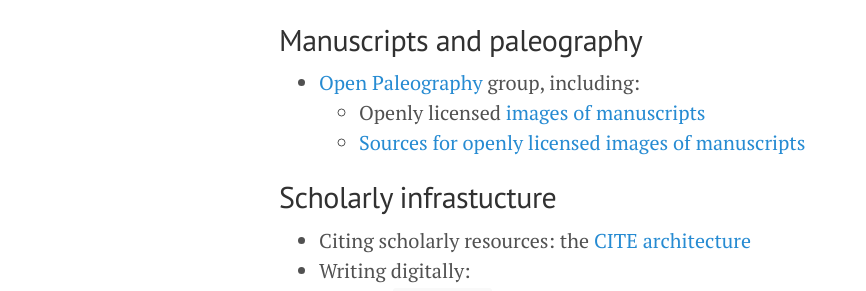
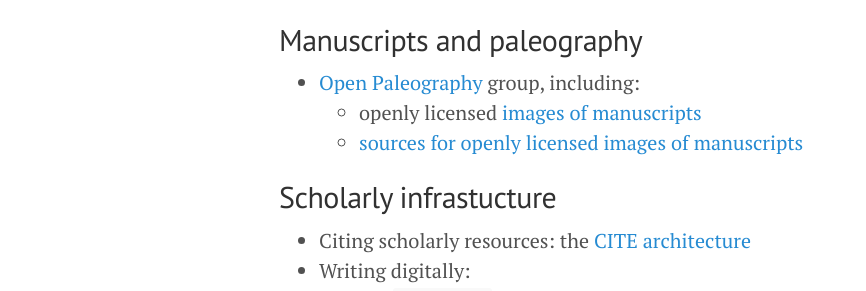
Before and after one commit to neelsmith/neelsmith.github.io, a Jekyll site: the page built from index.md, in a window 1280 px wide. Shown: the part 409-700 px from the top of the page, without its empty margins (1-867 px from the left). Built offline with Jekyll 4.4.1, drawn with Linux system fonts in a browser that asks for light colours; Markdown is read by kramdown in place of the engine named in the settings.

Commit message:
Text formatting

```diff
--- a/index.md
+++ b/index.md
@@ -17,8 +17,8 @@ Overview of some of my work on github.
 ## Manuscripts and paleography ##
 
 - [Open Paleography](http://openpaleography.github.io/) group, including:
-    - Openly licensed [images of manuscripts](http://openpaleography.github.io/mss/)
-    - [Sources for openly licensed images of manuscripts](http://openpaleography.github.io/mssimgs/)
+    - openly licensed [images of manuscripts](http://openpaleography.github.io/mss/)
+    - [sources for openly licensed images of manuscripts](http://openpaleography.github.io/mssimgs/)
 
 
 ## Scholarly infrastucture ##
```
